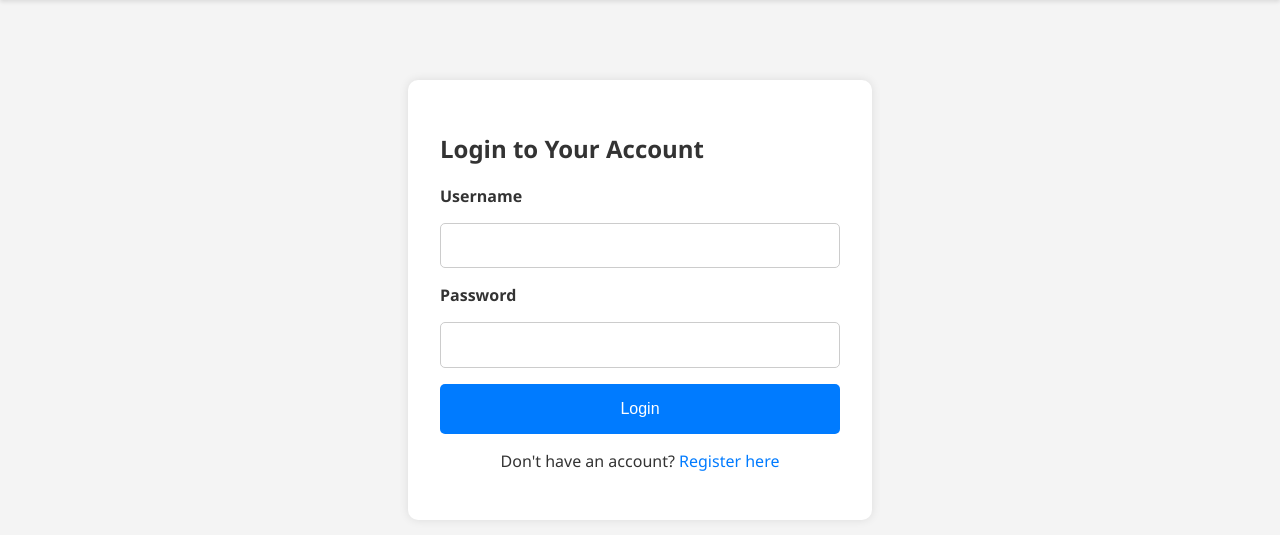
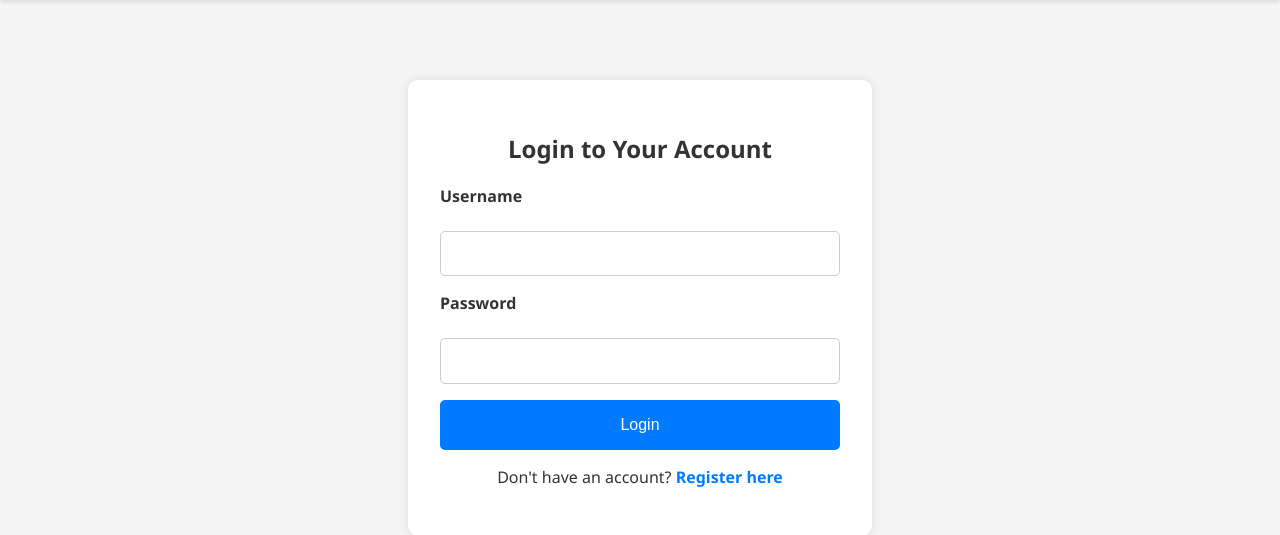
Before and after one commit to ashishkekan/QuizBash, a Django app: template quiz/templates/quiz/login.html in a window 1280 px wide. Shown: the part 86-621 px from the top of the page. Run offline with Django 3.2, Linux system fonts and the light colour scheme; the template is opened without the code that fills it, so the values that code supplies are empty.

Commit message:
Set proper css and file structure

```diff
--- a/quiz/static/css/style.css
+++ b/quiz/static/css/style.css
@@ -113,6 +113,7 @@ body {
     background: white;
     border-radius: 10px;
     box-shadow: 0 0 10px rgba(0, 0, 0, 0.1);
+    text-align: center; /* Align the content in the center */
 }
 
 .auth-form {
@@ -123,6 +124,8 @@ body {
 
 .auth-form label {
     font-weight: bold;
+    text-align: left;
+    margin-bottom: 0.5rem;
 }
 
 .auth-form input {
@@ -130,6 +133,8 @@ body {
     border: 1px solid #ccc;
     border-radius: 5px;
     font-size: 1rem;
+    width: 100%; /* Ensure the input fields take the full width */
+    box-sizing: border-box; /* Prevent input fields from overflowing */
 }
 
 .auth-form button {
@@ -140,6 +145,7 @@ body {
     color: white;
     cursor: pointer;
     font-size: 1rem;
+    transition: background-color 0.3s ease;
 }
 
 .auth-form button:hover {
@@ -154,11 +160,13 @@ body {
 .auth-container p a {
     color: #007bff;
     text-decoration: none;
+    font-weight: bold;
 }
 
 .auth-container p a:hover {
     text-decoration: underline;
 }
+
 
 /* Dashboard Area Grid */
 .dashboard-area {
--- a/quiz/views.py
+++ b/quiz/views.py
@@ -12,6 +12,7 @@ def register(request):
         form = UserCreationForm(request.POST)
         if form.is_valid():
             user = form.save()
+            print(user, "#############")
             login(request, user)
             messages.success(request, "Registration successful!")
             return redirect("home")
--- a/quiz_project/settings.py
+++ b/quiz_project/settings.py
@@ -114,6 +114,7 @@ USE_TZ = True
 
 
 LOGIN_URL = "/login/"  # This should be the URL where your login page is located
+LOGOUT_URL = "/logout/"
 
 
 # Static files (CSS, JavaScript, Images)
```
Also changed, not shown: quiz/templates/quiz/register.html (+2 -12 lines), db.sqlite3.
